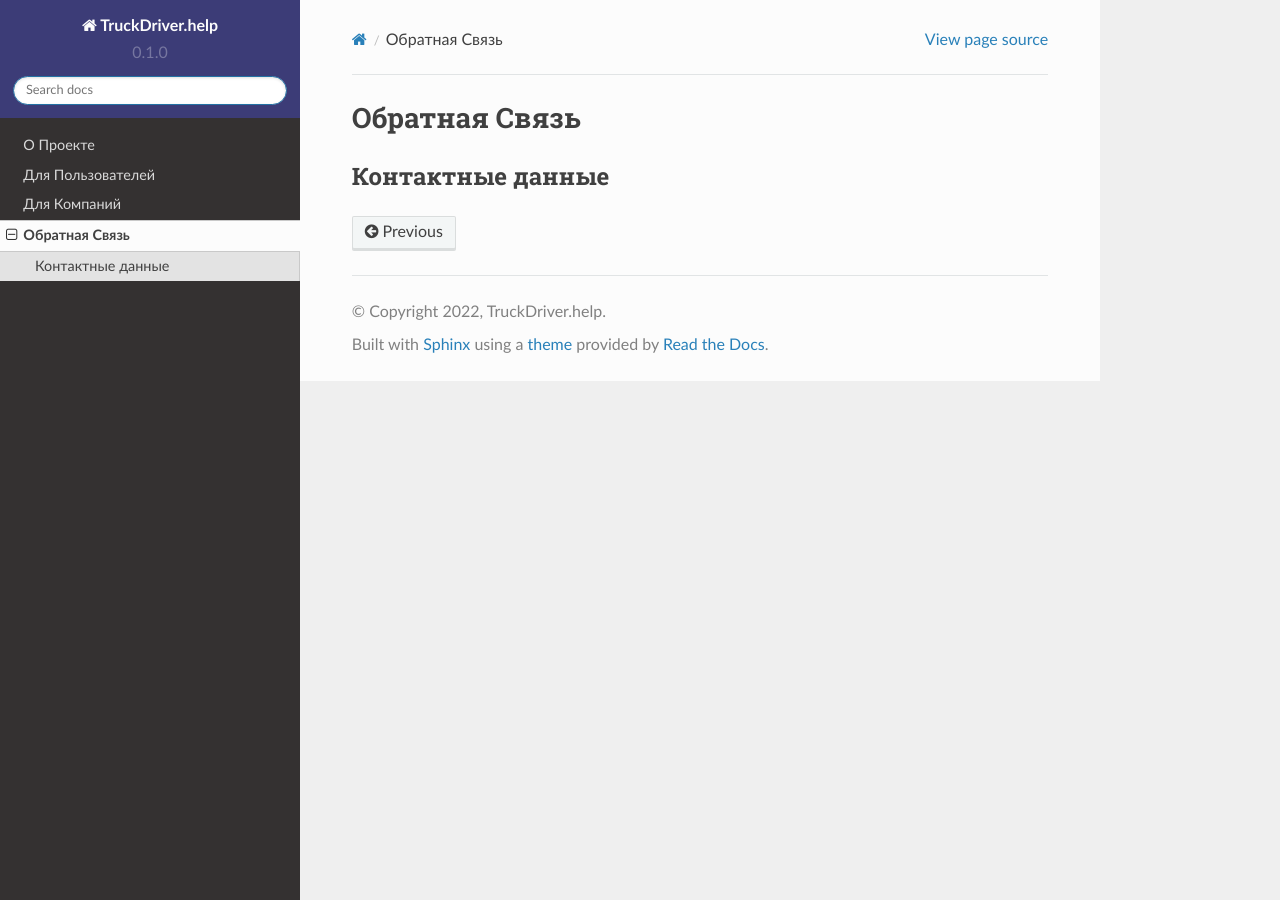
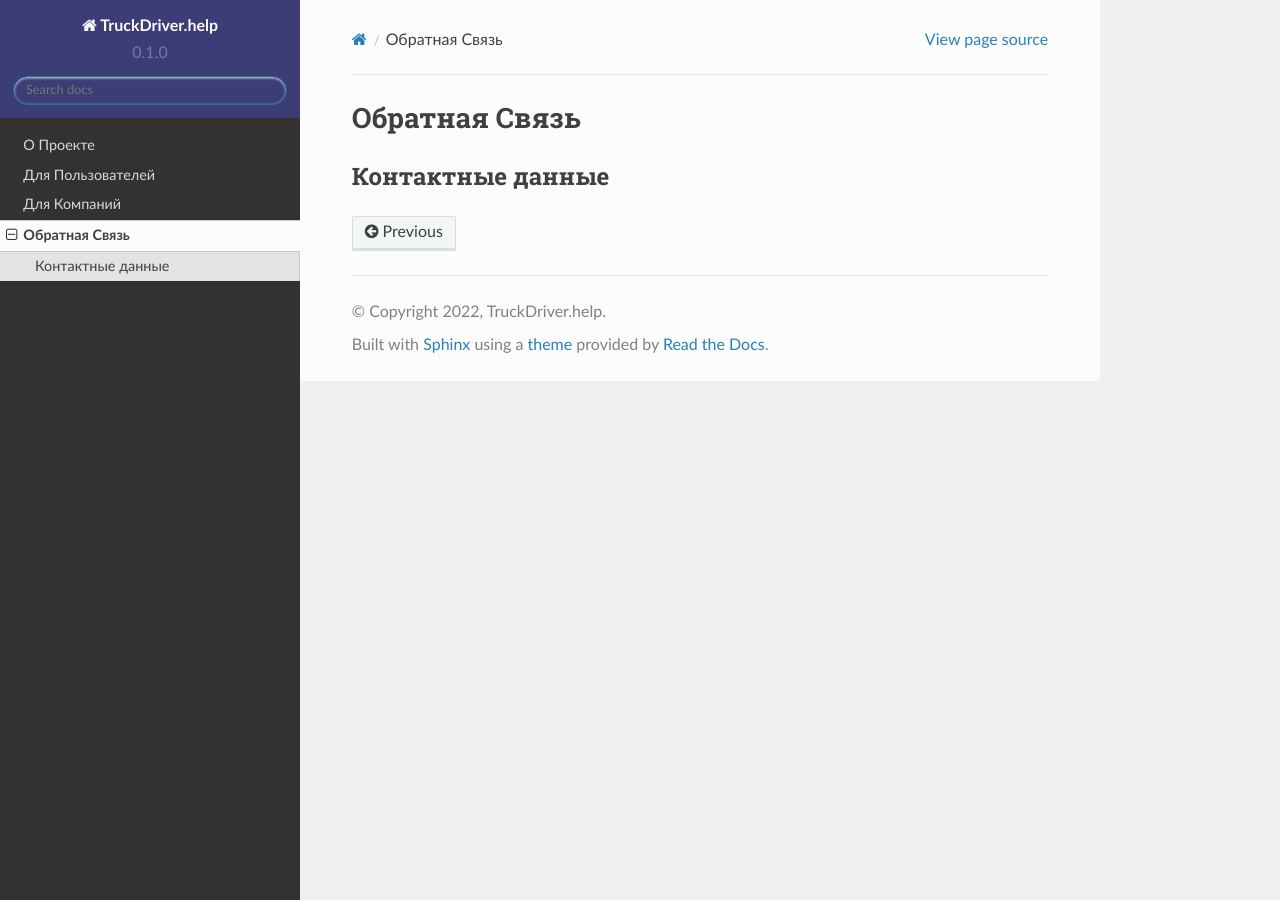
Before and after one commit to alur2191/TruckDriverHelpDocs, a Sphinx documentation site: the page built from docs/source/contact.rst, in a window 1280 px wide. Built offline with Sphinx 7.4.7 and the Read the Docs theme 2.0.0, drawn with Linux system fonts in a browser that asks for light colours.

Commit message:
Update custom.css

```diff
--- a/docs/source/_static/css/custom.css
+++ b/docs/source/_static/css/custom.css
@@ -1,3 +1,11 @@
 .wy-side-nav-search {
   background-color: #3C3C77;
 }
+
+.wy-side-nav-search input[type=text] {
+  background-color: #3C3C77;
+}
+
+a:hover {
+  background-color: #3C3C77;
+}
```
